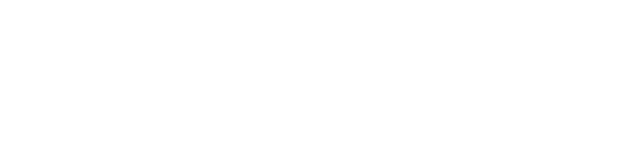
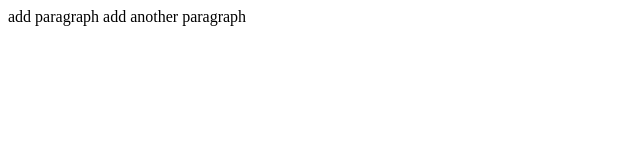
Before and after one commit to chinazammuo/learning-git, a plain HTML site: page Desktop/learning-git/index.html in a window 1280 px wide. Shown: the whole page, without its empty margins (0-640 px from the left). Drawn offline with Linux system fonts and the light colour scheme.

Commit message:
add some html

```diff
--- a/Desktop/learning-git/index.html
+++ b/Desktop/learning-git/index.html
@@ -1,9 +1,11 @@
 <!DOCTYPE html>
 <html lang="en">
 <head>
-    <title>Document</title
+    <title>Document</title>
 </head>
 <body>
-</body>
+  add paragraph
+  add another paragraph
+
 </body>
 </html>
```
